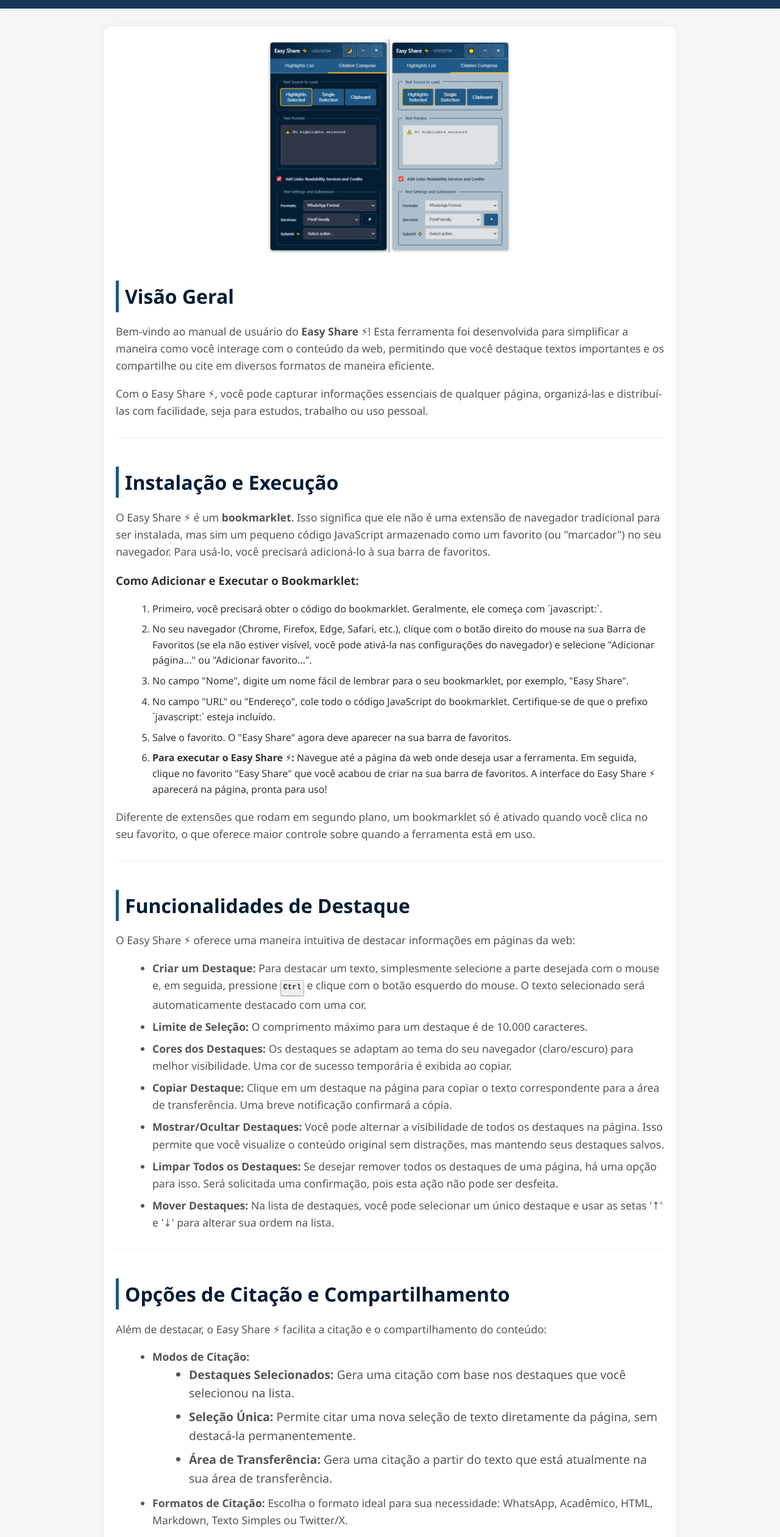
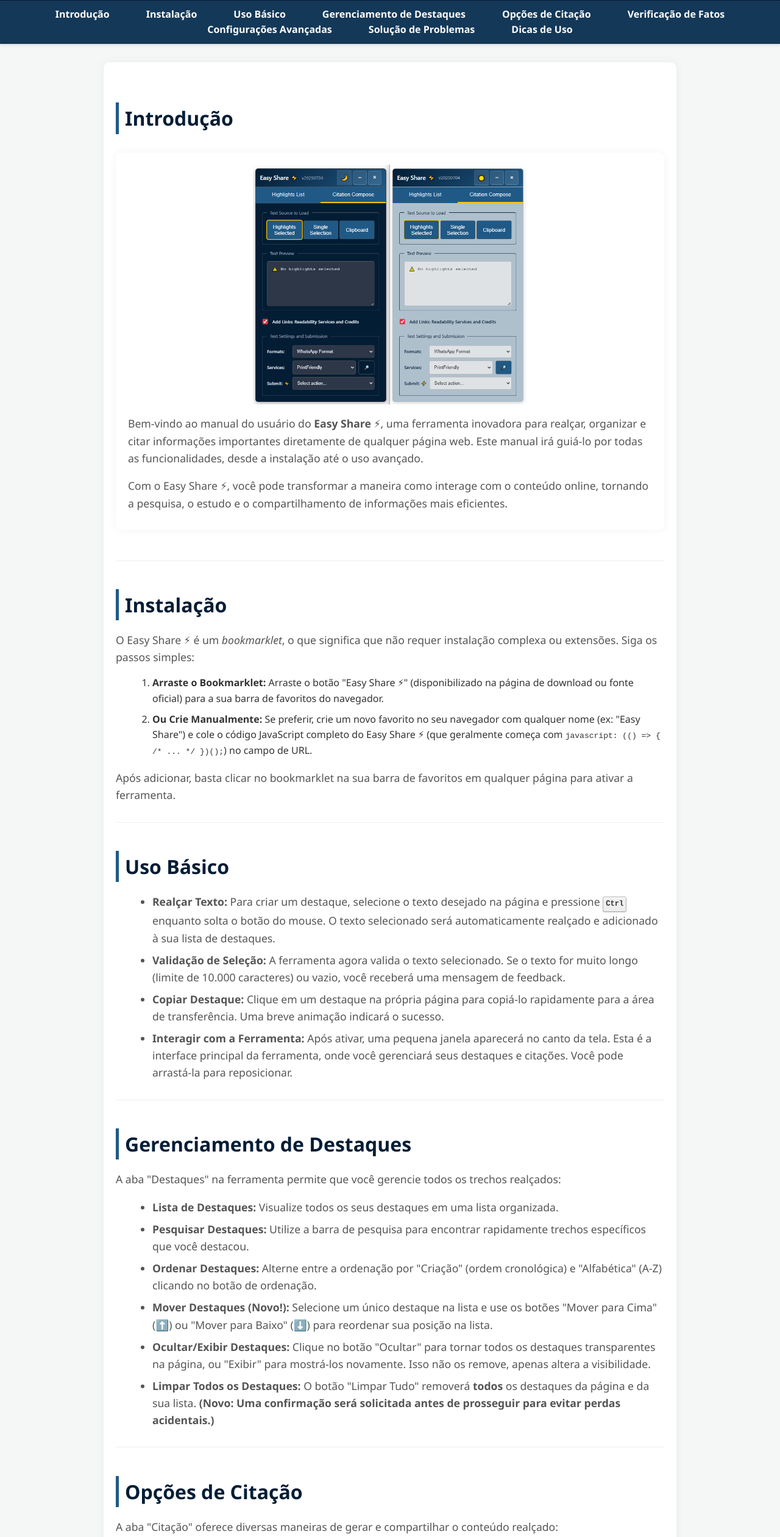
Before and after one commit to magasine/easy-share, a plain HTML site: page EasyShare-Manual.html in a window 1280 px wide. Shown: the part 161-2681 px from the top of the page at 61% size. Drawn offline with Linux system fonts and the light colour scheme.

Commit message:
Add files via upload

```diff
--- a/EasyShare-Manual.html
+++ b/EasyShare-Manual.html
@@ -130,95 +130,149 @@
             box-shadow: 0 -2px 8px rgba(0, 0, 0, 0.1);
         }
         footer a {
-            color: #ffc107;
+            color: #fff;
             text-decoration: none;
             font-weight: bold;
-        }
-        footer a:hover {
-            text-decoration: underline;
         }
     </style>
 </head>
 <body>
     <header>
-        <h1>Easy Share ⚡ - Manual de Usuário</h1>
+        <h1>Easy Share ⚡</h1>
+        <p>Versão: v20250707 - Manual de Usuário</p>
     </header>
+
     <nav class="main-nav">
         <ul>
-            <li><a href="#overview">Visão Geral</a></li>
-            <li><a href="#installation">Instalação e Execução</a></li>
-            <li><a href="#highlighting">Funcionalidades de Destaque</a></li>
-            <li><a href="#citation-sharing">Opções de Citação e Compartilhamento</a></li>
-            <li><a href="#ui-features">Interface do Usuário</a></li>
+            <li><a href="#introducao">Introdução</a></li>
+            <li><a href="#instalacao">Instalação</a></li>
+            <li><a href="#uso-basico">Uso Básico</a></li>
+            <li><a href="#gerenciamento-destaques">Gerenciamento de Destaques</a></li>
+            <li><a href="#opcoes-citacao">Opções de Citação</a></li>
+            <li><a href="#verificacao-fatos">Verificação de Fatos</a></li>
+            <li><a href="#configuracoes-avancadas">Configurações Avançadas</a></li>
+            <li><a href="#solucao-problemas">Solução de Problemas</a></li>
             <li><a href="#tips">Dicas de Uso</a></li>
         </ul>
     </nav>
+
+
+    <div class="container">
+        <section id="introducao" class="section">
+            <h2>Introdução</h2>
     <div class="container">
         <div class="off-image-placeholder">
-         <img src="./img_EasyShare_DarkLight_Manual.png" width="400" alt="Layout do Easy Share: Dark e Light"
+         <img src="./img_EasyShare_DarkLight_Manual.png" width="450" alt="Layout do Easy Share: Dark e Light"
             style="display: block; margin: 0 auto;">
         </div>
-
-        <section id="overview" class="section">
-            <h2>Visão Geral</h2>
-            <p>Bem-vindo ao manual de usuário do <strong>Easy Share ⚡</strong>! Esta ferramenta foi desenvolvida para simplificar a maneira como você interage com o conteúdo da web, permitindo que você destaque textos importantes e os compartilhe ou cite em diversos formatos de maneira eficiente.</p>
-            <p>Com o Easy Share ⚡, você pode capturar informações essenciais de qualquer página, organizá-las e distribuí-las com facilidade, seja para estudos, trabalho ou uso pessoal.</p>
+            <p>Bem-vindo ao manual do usuário do <strong>Easy Share ⚡</strong>, uma ferramenta inovadora para realçar, organizar e citar informações importantes diretamente de qualquer página web. Este manual irá guiá-lo por todas as funcionalidades, desde a instalação até o uso avançado.</p>
+            <p>Com o Easy Share ⚡, você pode transformar a maneira como interage com o conteúdo online, tornando a pesquisa, o estudo e o compartilhamento de informações mais eficientes.</p>
         </section>
 
-        <section id="installation" class="section">
-            <h2>Instalação e Execução</h2>
-            <p>O Easy Share ⚡ é um <strong>bookmarklet</strong>. Isso significa que ele não é uma extensão de navegador tradicional para ser instalada, mas sim um pequeno código JavaScript armazenado como um favorito (ou "marcador") no seu navegador. Para usá-lo, você precisará adicioná-lo à sua barra de favoritos.</p>
-            <h3>Como Adicionar e Executar o Bookmarklet:</h3>
+        <section id="instalacao" class="section">
+            <h2>Instalação</h2>
+            <p>O Easy Share ⚡ é um <em>bookmarklet</em>, o que significa que não requer instalação complexa ou extensões. Siga os passos simples:</p>
             <ol>
-                <li>Primeiro, você precisará obter o código do bookmarklet. Geralmente, ele começa com `javascript:`.</li>
-                <li>No seu navegador (Chrome, Firefox, Edge, Safari, etc.), clique com o botão direito do mouse na sua Barra de Favoritos (se ela não estiver visível, você pode ativá-la nas configurações do navegador) e selecione "Adicionar página..." ou "Adicionar favorito...".</li>
-                <li>No campo "Nome", digite um nome fácil de lembrar para o seu bookmarklet, por exemplo, "Easy Share".</li>
-                <li>No campo "URL" ou "Endereço", cole todo o código JavaScript do bookmarklet. Certifique-se de que o prefixo `javascript:` esteja incluído.</li>
-                <li>Salve o favorito. O "Easy Share" agora deve aparecer na sua barra de favoritos.</li>
-                <li><strong>Para executar o Easy Share ⚡:</strong> Navegue até a página da web onde deseja usar a ferramenta. Em seguida, clique no favorito "Easy Share" que você acabou de criar na sua barra de favoritos. A interface do Easy Share ⚡ aparecerá na página, pronta para uso!</li>
+                <li><strong>Arraste o Bookmarklet:</strong> Arraste o botão "Easy Share ⚡" (disponibilizado na página de download ou fonte oficial) para a sua barra de favoritos do navegador.</li>
+                <li><strong>Ou Crie Manualmente:</strong> Se preferir, crie um novo favorito no seu navegador com qualquer nome (ex: "Easy Share") e cole o código JavaScript completo do Easy Share ⚡ (que geralmente começa com <code>javascript: (() => { /* ... */ })();</code>) no campo de URL.</li>
             </ol>
-            <p>Diferente de extensões que rodam em segundo plano, um bookmarklet só é ativado quando você clica no seu favorito, o que oferece maior controle sobre quando a ferramenta está em uso.</p>
+            <p>Após adicionar, basta clicar no bookmarklet na sua barra de favoritos em qualquer página para ativar a ferramenta.</p>
         </section>
 
-        <section id="highlighting" class="section">
-            <h2>Funcionalidades de Destaque</h2>
-            <p>O Easy Share ⚡ oferece uma maneira intuitiva de destacar informações em páginas da web:</p>
+        <section id="uso-basico" class="section">
+            <h2>Uso Básico</h2>
             <ul>
-                <li><strong>Criar um Destaque:</strong> Para destacar um texto, simplesmente selecione a parte desejada com o mouse e, em seguida, pressione <kbd>Ctrl</kbd> e clique com o botão esquerdo do mouse. O texto selecionado será automaticamente destacado com uma cor.</li>
-                <li><strong>Limite de Seleção:</strong> O comprimento máximo para um destaque é de 10.000 caracteres.</li>
-                <li><strong>Cores dos Destaques:</strong> Os destaques se adaptam ao tema do seu navegador (claro/escuro) para melhor visibilidade. Uma cor de sucesso temporária é exibida ao copiar.</li>
-                <li><strong>Copiar Destaque:</strong> Clique em um destaque na página para copiar o texto correspondente para a área de transferência. Uma breve notificação confirmará a cópia.</li>
-                <li><strong>Mostrar/Ocultar Destaques:</strong> Você pode alternar a visibilidade de todos os destaques na página. Isso permite que você visualize o conteúdo original sem distrações, mas mantendo seus destaques salvos.</li>
-                <li><strong>Limpar Todos os Destaques:</strong> Se desejar remover todos os destaques de uma página, há uma opção para isso. Será solicitada uma confirmação, pois esta ação não pode ser desfeita.</li>
-                <li><strong>Mover Destaques:</strong> Na lista de destaques, você pode selecionar um único destaque e usar as setas '↑' e '↓' para alterar sua ordem na lista.</li>
+                <li><strong>Realçar Texto:</strong> Para criar um destaque, selecione o texto desejado na página e pressione <kbd>Ctrl</kbd> enquanto solta o botão do mouse. O texto selecionado será automaticamente realçado e adicionado à sua lista de destaques.</li>
+                <li><strong>Validação de Seleção:</strong> A ferramenta agora valida o texto selecionado. Se o texto for muito longo (limite de 10.000 caracteres) ou vazio, você receberá uma mensagem de feedback.</li>
+                <li><strong>Copiar Destaque:</strong> Clique em um destaque na própria página para copiá-lo rapidamente para a área de transferência. Uma breve animação indicará o sucesso.</li>
+                <li><strong>Interagir com a Ferramenta:</strong> Após ativar, uma pequena janela aparecerá no canto da tela. Esta é a interface principal da ferramenta, onde você gerenciará seus destaques e citações. Você pode arrastá-la para reposicionar.</li>
             </ul>
         </section>
 
-        <section id="citation-sharing" class="section">
-            <h2>Opções de Citação e Compartilhamento</h2>
-            <p>Além de destacar, o Easy Share ⚡ facilita a citação e o compartilhamento do conteúdo:</p>
+        <section id="gerenciamento-destaques" class="section">
+            <h2>Gerenciamento de Destaques</h2>
+            <p>A aba "Destaques" na ferramenta permite que você gerencie todos os trechos realçados:</p>
+            <ul>
+                <li><strong>Lista de Destaques:</strong> Visualize todos os seus destaques em uma lista organizada.</li>
+                <li><strong>Pesquisar Destaques:</strong> Utilize a barra de pesquisa para encontrar rapidamente trechos específicos que você destacou.</li>
+                <li><strong>Ordenar Destaques:</strong> Alterne entre a ordenação por "Criação" (ordem cronológica) e "Alfabética" (A-Z) clicando no botão de ordenação.</li>
+                <li><strong>Mover Destaques (Novo!):</strong> Selecione um único destaque na lista e use os botões "Mover para Cima" (⬆️) ou "Mover para Baixo" (⬇️) para reordenar sua posição na lista.</li>
+                <li><strong>Ocultar/Exibir Destaques:</strong> Clique no botão "Ocultar" para tornar todos os destaques transparentes na página, ou "Exibir" para mostrá-los novamente. Isso não os remove, apenas altera a visibilidade.</li>
+                <li><strong>Limpar Todos os Destaques:</strong> O botão "Limpar Tudo" removerá <strong>todos</strong> os destaques da página e da sua lista. <strong>(Novo: Uma confirmação será solicitada antes de prosseguir para evitar perdas acidentais.)</strong></li>
+            </ul>
+        </section>
+
+        <section id="opcoes-citacao" class="section">
+            <h2>Opções de Citação</h2>
+            <p>A aba "Citação" oferece diversas maneiras de gerar e compartilhar o conteúdo realçado:</p>
             <ul>
                 <li><strong>Modos de Citação:</strong>
                     <ul>
-                        <li><strong>Destaques Selecionados:</strong> Gera uma citação com base nos destaques que você selecionou na lista.</li>
-                        <li><strong>Seleção Única:</strong> Permite citar uma nova seleção de texto diretamente da página, sem destacá-la permanentemente.</li>
-                        <li><strong>Área de Transferência:</strong> Gera uma citação a partir do texto que está atualmente na sua área de transferência.</li>
+                        <li><strong>Destaques Selecionados:</strong> Gera uma citação dos destaques que você marcou na lista.</li>
+                        <li><strong>Conteúdo da Página:</strong> Cita o conteúdo principal da página (útil para artigos, blogs).</li>
+                        <li><strong>Área de Transferência:</strong> Gera uma citação baseada no texto que está atualmente na sua área de transferência.</li>
                     </ul>
                 </li>
-                <li><strong>Formatos de Citação:</strong> Escolha o formato ideal para sua necessidade: WhatsApp, Acadêmico, HTML, Markdown, Texto Simples ou Twitter/X.</li>
-                <li><strong>Serviços de Legibilidade:</strong> Integre com serviços como PrintFriendly ou Archive.is para abrir a página em um formato mais legível ou para arquivá-la.</li>
-                <li><strong>Ações de Compartilhamento:</strong> Após gerar a citação, você pode copiá-la, enviá-la via WhatsApp, Twitter/X, E-mail ou até mesmo fazer o download do conteúdo.</li>
+                <li><strong>Formatos de Citação (Novos e Atualizados!):</strong> Escolha entre vários formatos para exportar sua citação:
+                    <ul>
+                        <li><strong>Formato WhatsApp:</strong> Ideal para compartilhamento rápido em conversas.</li>
+                        <li><strong>Citação Acadêmica:</strong> Formato padrão para trabalhos e pesquisas.</li>
+                        <li><strong>HTML:</strong> Gera o conteúdo formatado em HTML.</li>
+                        <li><strong>Markdown:</strong> Formato leve para textos simples e documentação.</li>
+                        <li><strong>Texto Simples:</strong> Apenas o texto puro dos destaques.</li>
+                        <li><strong>Twitter/X:</strong> Otimizado para postagens curtas na plataforma.</li>
+                    </ul>
+                </li>
+                <li><strong>Ações de Citação (Novo!):</strong> Além de copiar, você pode agora:
+                    <ul>
+                        <li><strong>Copiar:</strong> Copia a citação gerada para a área de transferência. (Feedback aprimorado para indicar quando o clipboard está sendo atualizado ou se há erro de permissão.)</li>
+                        <li><strong>WhatsApp:</strong> Abre o WhatsApp com a citação pronta para envio.</li>
+                        <li><strong>Twitter/X:</strong> Abre o Twitter/X com a citação para uma nova postagem.</li>
+                        <li><strong>Email:</strong> Abre seu cliente de e-mail com a citação.</li>
+                        <li><strong>Download:</strong> Baixa a citação como um arquivo de texto.</li>
+                    </ul>
+                </li>
+                <li><strong>Serviços de Leitura (Readability - Novo!):</strong> Converta a página atual para um formato mais legível ou arquive-a:
+                    <ul>
+                        <li><strong>PrintFriendly:</strong> Abre a página em uma versão otimizada para impressão e leitura.</li>
+                        <li><strong>Archive.is:</strong> Cria um arquivo permanente da página web para referência futura.</li>
+                    </ul>
+                    Basta selecionar o serviço e clicar no botão correspondente.
+                </li>
+                <li><strong>Pré-visualização:</strong> Veja como sua citação ficará antes de copiá-la ou exportá-la.</li>
             </ul>
         </section>
 
-        <section id="ui-features" class="section">
-            <h2>Interface do Usuário</h2>
-            <p>O Easy Share ⚡ possui uma interface amigável e personalizável:</p>
+        <section id="verificacao-fatos" class="section">
+            <h2>Verificação de Fatos (Novo!)</h2>
+            <p>O Easy Share ⚡ agora integra ferramentas de verificação de fatos para auxiliar na pesquisa de informações. Esta funcionalidade permite que você rapidamente consulte serviços de checagem para o texto destacado.</p>
             <ul>
-                <li><strong>Alternar Tema:</strong> Clique no botão de sol/lua para alternar entre o tema claro e o tema escuro da interface, independentemente das configurações do sistema.</li>
-                <li><strong>Minimizar/Fechar:</strong> O botão de minimizar recolhe a interface para liberar espaço na tela, e o botão de fechar remove a ferramenta da página, mantendo seus destaques salvos para futuras visitas.</li>
-                <li><strong>Arrastar e Reposicionar:</strong> Você pode clicar e arrastar a barra de título da ferramenta para movê-la para qualquer lugar na sua tela, ajustando-a à sua preferência.</li>
-                <li><strong>Pesquisar Destaques:</strong> Utilize a barra de pesquisa na seção de destaques para encontrar rapidamente trechos específicos que você destacou.</li>
+                <li><strong>Habilitar/Desabilitar:</strong> Marque ou desmarque a caixa "Adicionar Links de Verificação de Fatos" para ativar ou desativar a exibição dos links.</li>
+                <li><strong>Serviços Disponíveis:</strong> Escolha entre os seguintes serviços de verificação:
+                    <ul>
+                        <li><strong>Google Fact Check:</strong> Pesquisa o texto selecionado na ferramenta de verificação de fatos do Google.</li>
+                        <li><strong>Aos Fatos (Brasil):</strong> Direciona para a pesquisa do site Aos Fatos.</li>
+                        <li><strong>Lupa (Brasil):</strong> Direciona para a pesquisa do site Lupa.</li>
+                    </ul>
+                </li>
+                <li><strong>Como Usar:</strong> Com a opção de verificação de fatos ativada e o serviço selecionado, clique no botão "Verificar Fatos" para abrir uma nova aba com os resultados da busca pelo seu destaque.</li>
+            </ul>
+        </section>
+
+        <section id="configuracoes-avancadas" class="section">
+            <h2>Configurações Avançadas</h2>
+            <ul>
+                <li><strong>Alternar Tema (Novo!):</strong> Clique no ícone de sol (☀️) ou lua (🌙) na barra de título da ferramenta para alternar entre os temas claro e escuro. A ferramenta lembrará sua preferência.</li>
+                <li><strong>Arrastar e Reposicionar:</strong> Você pode clicar e arrastar a barra de título da ferramenta para movê-la para qualquer lugar na sua tela, ajustando-a à sua preferência. A ferramenta lembrará a última posição.</li>
+                <li><strong>Minimizar/Fechar:</strong> Use os botões na barra de título para minimizar a ferramenta (mantendo-a ativa, mas fora do caminho) ou fechá-la. Se fechar, seus destaques serão salvos, mas a interface desaparecerá até ser reativada.</li>
+            </ul>
+        </section>
+
+        <section id="solucao-problemas" class="section">
+            <h2>Solução de Problemas</h2>
+            <ul>
+                <li><strong>Destaques Sumiram:</strong> Se um destaque parecer "sumir" após o carregamento dinâmico de conteúdo em uma página, o Easy Share ⚡ tentará restaurá-lo automaticamente.</li>
+                <li><strong>Problemas ao Copiar:</strong> Em alguns navegadores, pode ser necessário conceder permissão para que o Easy Share ⚡ acesse sua área de transferência. Se tiver problemas ao copiar, verifique as configurações de permissão do seu navegador.</li>
             </ul>
         </section>
 
@@ -226,8 +280,8 @@
             <h2>Dicas de Uso</h2>
             <ul>
                 <li><strong>Persistência de Destaques:</strong> Seus destaques e configurações são salvos automaticamente no seu navegador, então você não precisa se preocupar em perdê-los ao navegar ou fechar a página.</li>
-                <li><strong>Permissões da Área de Transferência:</strong> Em alguns navegadores, pode ser necessário conceder permissão para que o Easy Share ⚡ acesse sua área de transferência. Se tiver problemas ao copiar, verifique as configurações de permissão do seu navegador.</li>
                 <li><strong>Restauração Automática:</strong> Se, por algum motivo, um destaque parecer "sumir" da página (por exemplo, após um carregamento dinâmico de conteúdo), o Easy Share ⚡ tentará restaurá-lo automaticamente.</li>
+                <li><strong>Explore os Formatos:</strong> Experimente os diferentes formatos de citação e ações para encontrar o que melhor se adapta ao seu fluxo de trabalho.</li>
             </ul>
         </section>
     </div>
```
